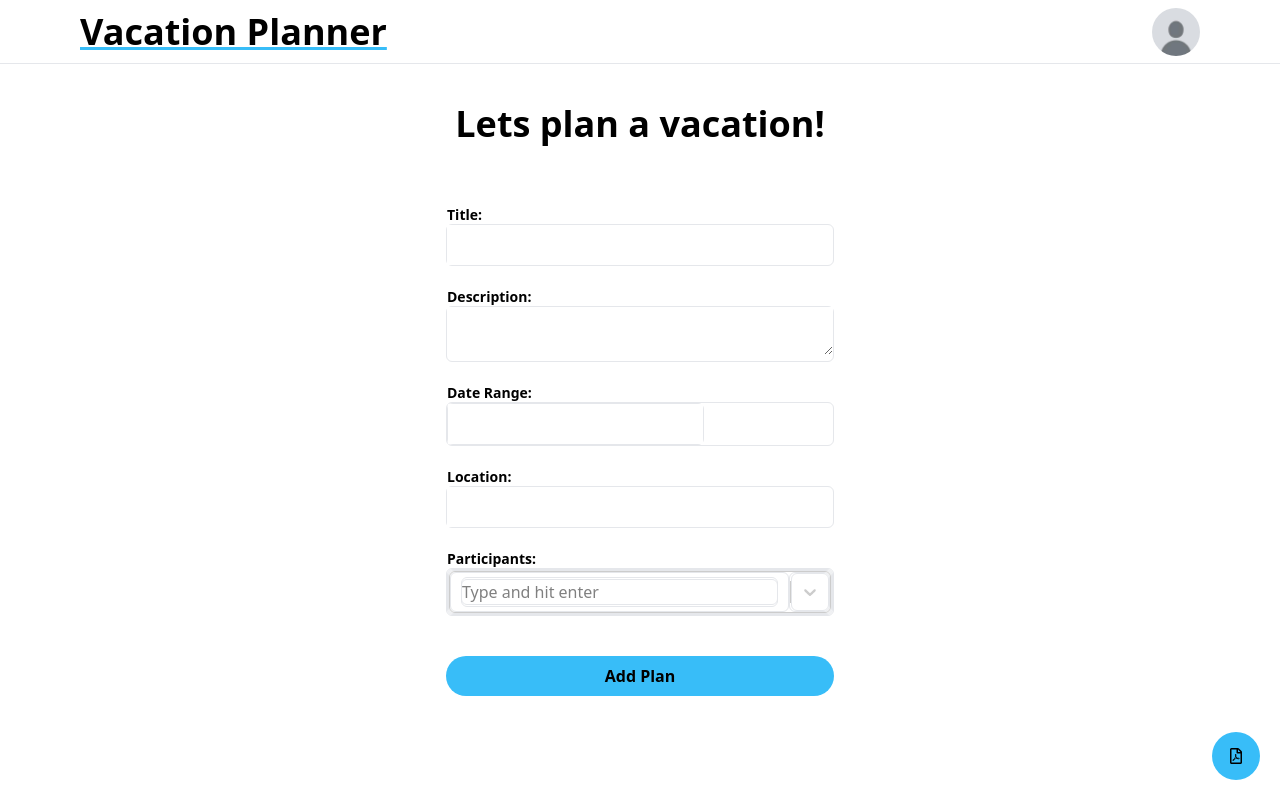
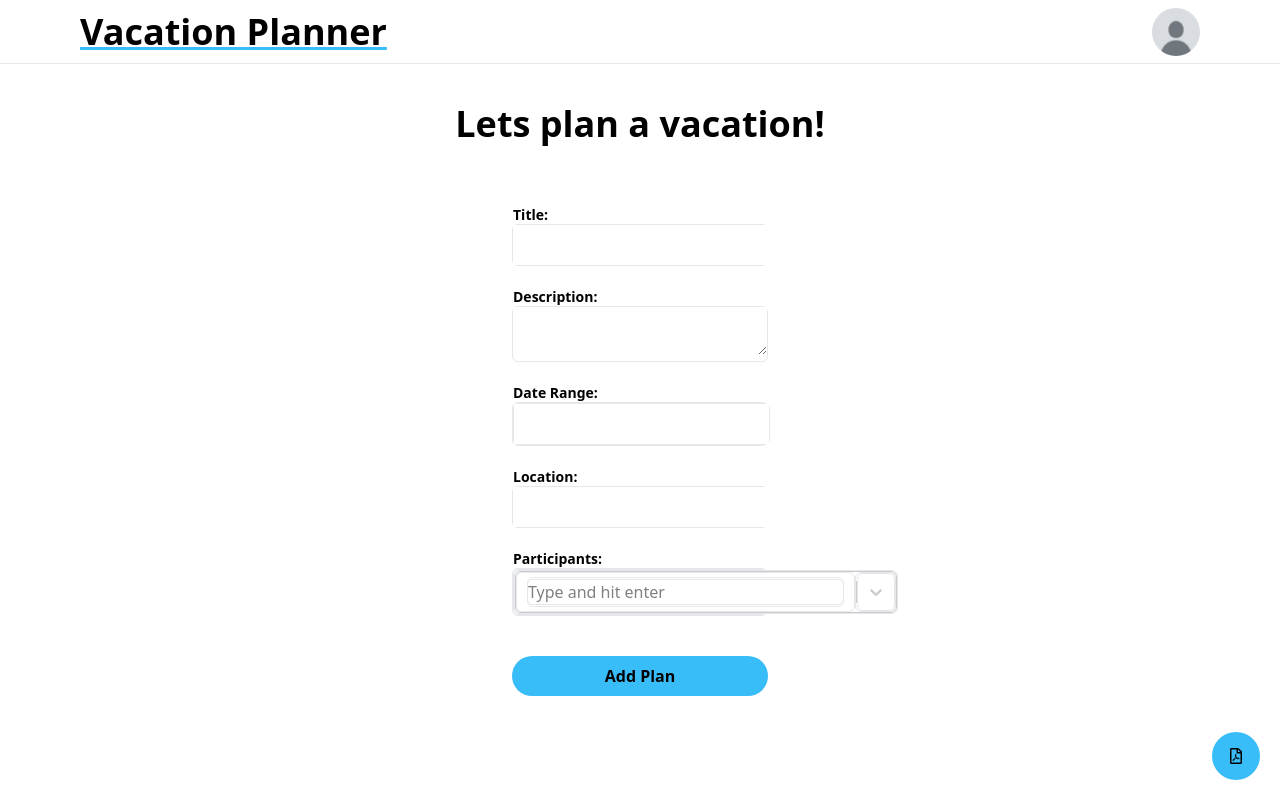
Before and after one commit to pdrohm/ui_vacationPlanner, a React (Vite) app: page /#/createPlan in a window 1280 px wide. Built offline with nearby package versions, Linux system fonts and the light colour scheme; no server answers.

Commit message:
Fix form width

```diff
--- a/src/components/CreatePlanForm.jsx
+++ b/src/components/CreatePlanForm.jsx
@@ -44,6 +44,7 @@ const CreatePlanForm = () => {
   };
 
   return (
+    <div className="w-2/3 lg:w-1/5">
       <form onSubmit={handleSubmit(onSubmit)} className="plan-form">
         <div>
           <label htmlFor="title">Title:</label>
@@ -106,6 +107,7 @@ const CreatePlanForm = () => {
           {errors.location && <span>Field location is required</span>}
         </div>
       </form>
+    </div>
   );
 };
 
```
Lines whose indentation alone changed are shown as unchanged.
